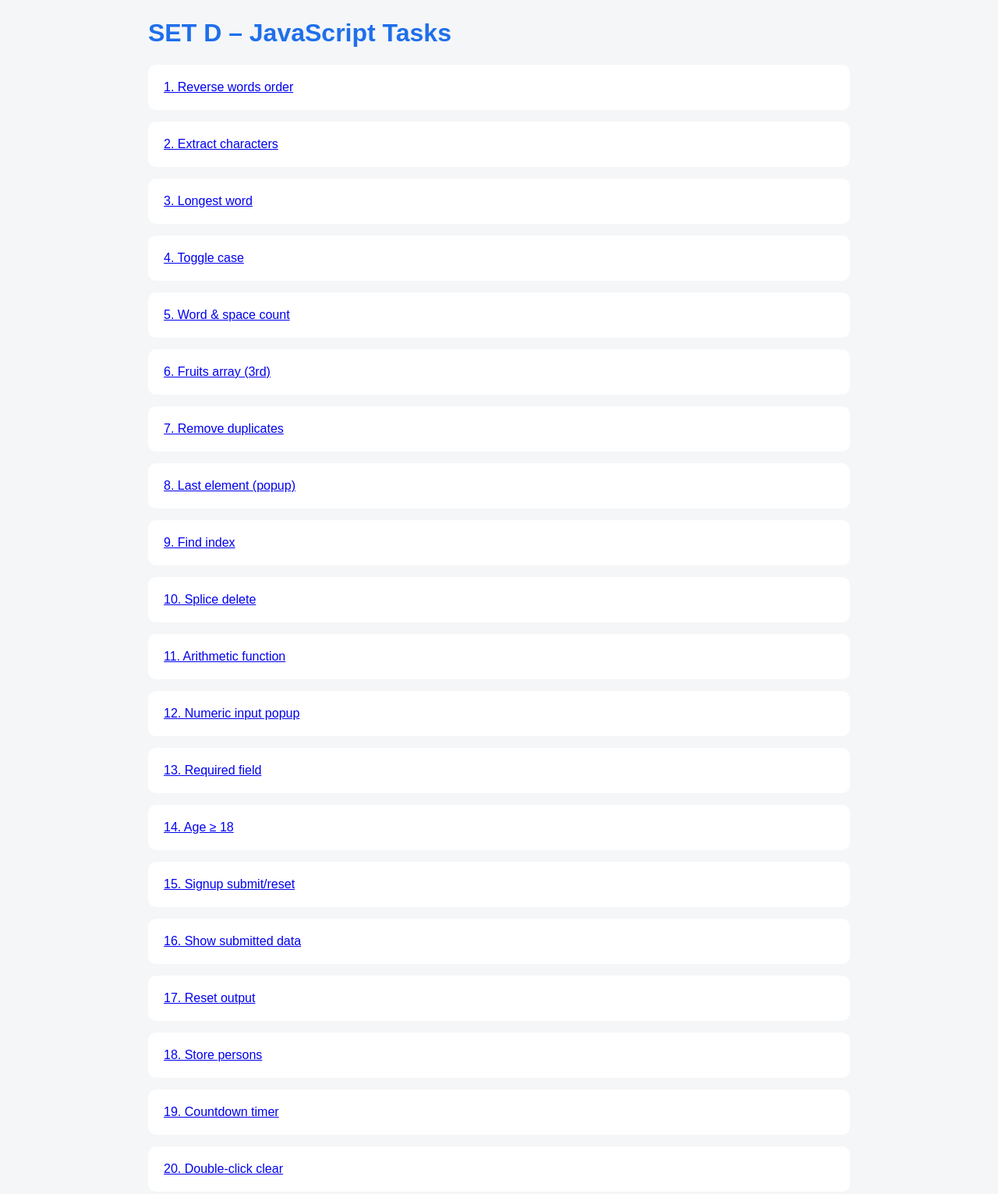
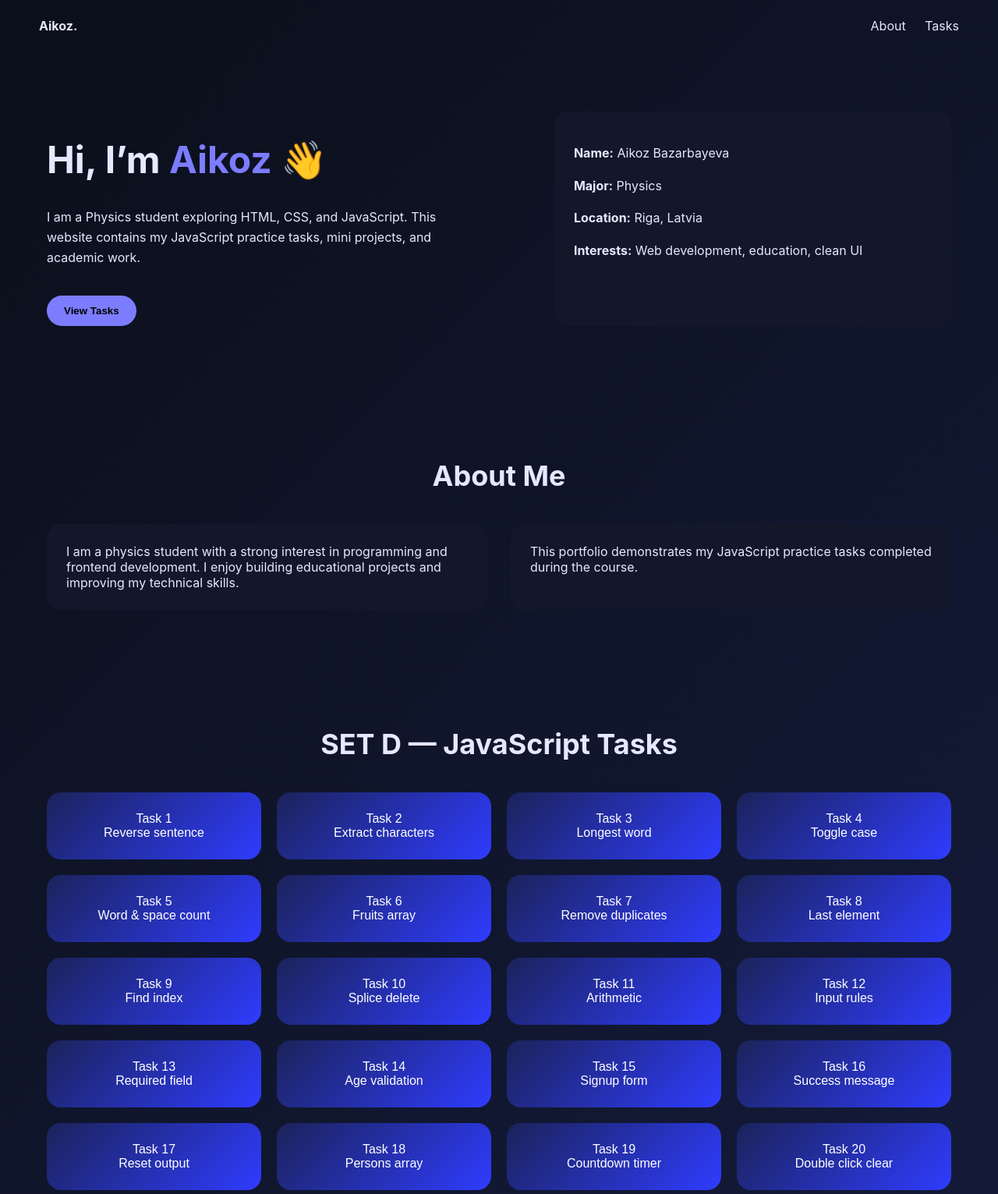
Before and after one commit to Azmyba/exam, a plain HTML site: page index.html in a window 1280 px wide. Shown: the part 17-1548 px from the top of the page at 78% size. Drawn offline with Linux system fonts and the light colour scheme.

Commit message:
Update index.html

```diff
--- a/index.html
+++ b/index.html
@@ -1,33 +1,184 @@
-<!DOCTYPE html>
-<html>
+<<!DOCTYPE html>
+<html lang="en">
 <head>
-  <title>SET D – JavaScript Tasks</title>
-  <link rel="stylesheet" href="style.css">
+<meta charset="UTF-8">
+<title>Aikoz — Tasks Portfolio</title>
+<meta name="viewport" content="width=device-width, initial-scale=1.0">
+
+<style>
+:root{
+  --bg:#0b0f1a;
+  --card:#12172a;
+  --accent:#7c7cff;
+  --text:#e6e8ff;
+  --muted:#9aa0ff;
+}
+
+*{box-sizing:border-box}
+body{
+  margin:0;
+  font-family:Inter,Segoe UI,Arial,sans-serif;
+  background:linear-gradient(135deg,#0b0f1a,#141b3a);
+  color:var(--text);
+}
+
+/* NAV */
+nav{
+  display:flex;
+  justify-content:space-between;
+  padding:20px 50px;
+}
+nav a{
+  color:var(--text);
+  margin-left:20px;
+  text-decoration:none;
+}
+
+/* HERO */
+.hero{
+  display:grid;
+  grid-template-columns:1.2fr 1fr;
+  padding:80px 60px;
+  gap:40px;
+}
+.hero h1{
+  font-size:48px;
+}
+.hero span{color:var(--accent)}
+.hero p{max-width:520px;line-height:1.6}
+.hero button{
+  margin-top:20px;
+  padding:12px 22px;
+  border:none;
+  border-radius:25px;
+  background:var(--accent);
+  color:#000;
+  font-weight:600;
+  cursor:pointer;
+}
+
+/* ABOUT */
+section{
+  padding:60px;
+}
+.section-title{
+  font-size:36px;
+  text-align:center;
+  margin-bottom:40px;
+}
+.about-grid{
+  display:grid;
+  grid-template-columns:1fr 1fr;
+  gap:30px;
+}
+.about-card{
+  background:var(--card);
+  padding:25px;
+  border-radius:18px;
+}
+
+/* TASKS */
+.tasks-grid{
+  display:grid;
+  grid-template-columns:repeat(auto-fill,minmax(220px,1fr));
+  gap:20px;
+}
+.task-btn{
+  background:linear-gradient(135deg,#1b235a,#2f3cff);
+  border:none;
+  border-radius:18px;
+  padding:25px;
+  color:white;
+  font-size:16px;
+  cursor:pointer;
+  transition:0.3s;
+}
+.task-btn:hover{
+  transform:translateY(-5px);
+  box-shadow:0 10px 30px rgba(124,124,255,0.4);
+}
+footer{
+  text-align:center;
+  padding:40px;
+  color:var(--muted);
+}
+</style>
 </head>
+
 <body>
-<div class="container">
-  <h1>SET D – JavaScript Tasks</h1>
 
-  <div class="card"><a href="task01.html">1. Reverse words order</a></div>
-  <div class="card"><a href="task02.html">2. Extract characters</a></div>
-  <div class="card"><a href="task03.html">3. Longest word</a></div>
-  <div class="card"><a href="task04.html">4. Toggle case</a></div>
-  <div class="card"><a href="task05.html">5. Word & space count</a></div>
-  <div class="card"><a href="task06.html">6. Fruits array (3rd)</a></div>
-  <div class="card"><a href="task07.html">7. Remove duplicates</a></div>
-  <div class="card"><a href="task08.html">8. Last element (popup)</a></div>
-  <div class="card"><a href="task09.html">9. Find index</a></div>
-  <div class="card"><a href="task10.html">10. Splice delete</a></div>
-  <div class="card"><a href="task11.html">11. Arithmetic function</a></div>
-  <div class="card"><a href="task12.html">12. Numeric input popup</a></div>
-  <div class="card"><a href="task13.html">13. Required field</a></div>
-  <div class="card"><a href="task14.html">14. Age ≥ 18</a></div>
-  <div class="card"><a href="task15.html">15. Signup submit/reset</a></div>
-  <div class="card"><a href="task16.html">16. Show submitted data</a></div>
-  <div class="card"><a href="task17.html">17. Reset output</a></div>
-  <div class="card"><a href="task18.html">18. Store persons</a></div>
-  <div class="card"><a href="task19.html">19. Countdown timer</a></div>
-  <div class="card"><a href="task20.html">20. Double-click clear</a></div>
+<nav>
+  <strong>Aikoz.</strong>
+  <div>
+    <a href="#about">About</a>
+    <a href="#tasks">Tasks</a>
+  </div>
+</nav>
+
+<div class="hero">
+  <div>
+    <h1>Hi, I’m <span>Aikoz</span> 👋</h1>
+    <p>
+      I am a Physics student exploring HTML, CSS, and JavaScript.
+      This website contains my JavaScript practice tasks, mini projects,
+      and academic work.
+    </p>
+    <button onclick="location.href='#tasks'">View Tasks</button>
+  </div>
+  <div class="about-card">
+    <p><b>Name:</b> Aikoz Bazarbayeva</p>
+    <p><b>Major:</b> Physics</p>
+    <p><b>Location:</b> Riga, Latvia</p>
+    <p><b>Interests:</b> Web development, education, clean UI</p>
+  </div>
 </div>
+
+<section id="about">
+  <h2 class="section-title">About Me</h2>
+  <div class="about-grid">
+    <div class="about-card">
+      I am a physics student with a strong interest in programming and
+      frontend development. I enjoy building educational projects
+      and improving my technical skills.
+    </div>
+    <div class="about-card">
+      This portfolio demonstrates my JavaScript practice tasks
+      completed during the course.
+    </div>
+  </div>
+</section>
+
+<section id="tasks">
+  <h2 class="section-title">SET D — JavaScript Tasks</h2>
+
+  <div class="tasks-grid">
+    <!-- 20 BUTTONS -->
+    <button class="task-btn" onclick="location.href='tasks/task1.html'">Task 1<br>Reverse sentence</button>
+    <button class="task-btn" onclick="location.href='tasks/task2.html'">Task 2<br>Extract characters</button>
+    <button class="task-btn" onclick="location.href='tasks/task3.html'">Task 3<br>Longest word</button>
+    <button class="task-btn" onclick="location.href='tasks/task4.html'">Task 4<br>Toggle case</button>
+    <button class="task-btn" onclick="location.href='tasks/task5.html'">Task 5<br>Word & space count</button>
+    <button class="task-btn" onclick="location.href='tasks/task6.html'">Task 6<br>Fruits array</button>
+    <button class="task-btn" onclick="location.href='tasks/task7.html'">Task 7<br>Remove duplicates</button>
+    <button class="task-btn" onclick="location.href='tasks/task8.html'">Task 8<br>Last element</button>
+    <button class="task-btn" onclick="location.href='tasks/task9.html'">Task 9<br>Find index</button>
+    <button class="task-btn" onclick="location.href='tasks/task10.html'">Task 10<br>Splice delete</button>
+    <button class="task-btn" onclick="location.href='tasks/task11.html'">Task 11<br>Arithmetic</button>
+    <button class="task-btn" onclick="location.href='tasks/task12.html'">Task 12<br>Input rules</button>
+    <button class="task-btn" onclick="location.href='tasks/task13.html'">Task 13<br>Required field</button>
+    <button class="task-btn" onclick="location.href='tasks/task14.html'">Task 14<br>Age validation</button>
+    <button class="task-btn" onclick="location.href='tasks/task15.html'">Task 15<br>Signup form</button>
+    <button class="task-btn" onclick="location.href='tasks/task16.html'">Task 16<br>Success message</button>
+    <button class="task-btn" onclick="location.href='tasks/task17.html'">Task 17<br>Reset output</button>
+    <button class="task-btn" onclick="location.href='tasks/task18.html'">Task 18<br>Persons array</button>
+    <button class="task-btn" onclick="location.href='tasks/task19.html'">Task 19<br>Countdown timer</button>
+    <button class="task-btn" onclick="location.href='tasks/task20.html'">Task 20<br>Double click clear</button>
+  </div>
+</section>
+
+<footer>
+  © 2025 Aikoz — JavaScript Practice Tasks
+</footer>
+
 </body>
 </html>
```
